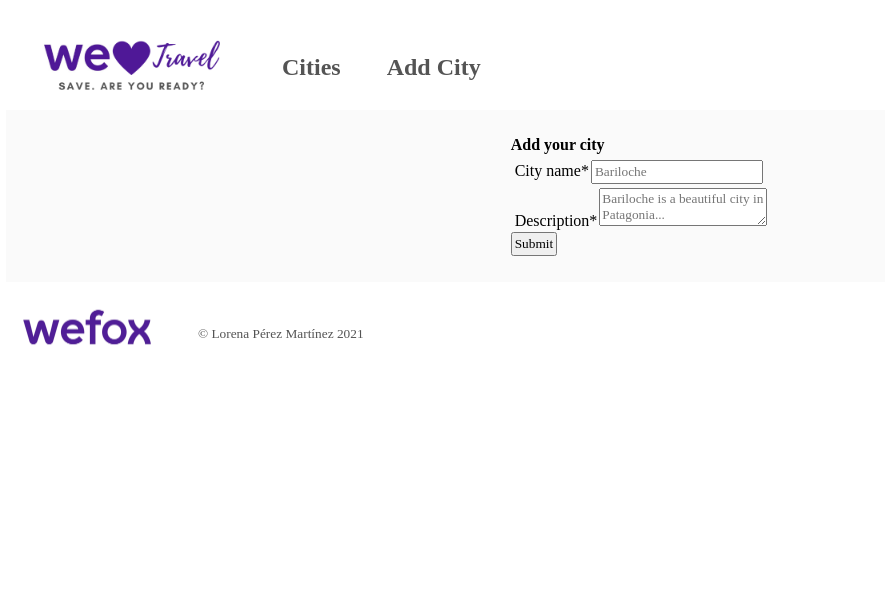
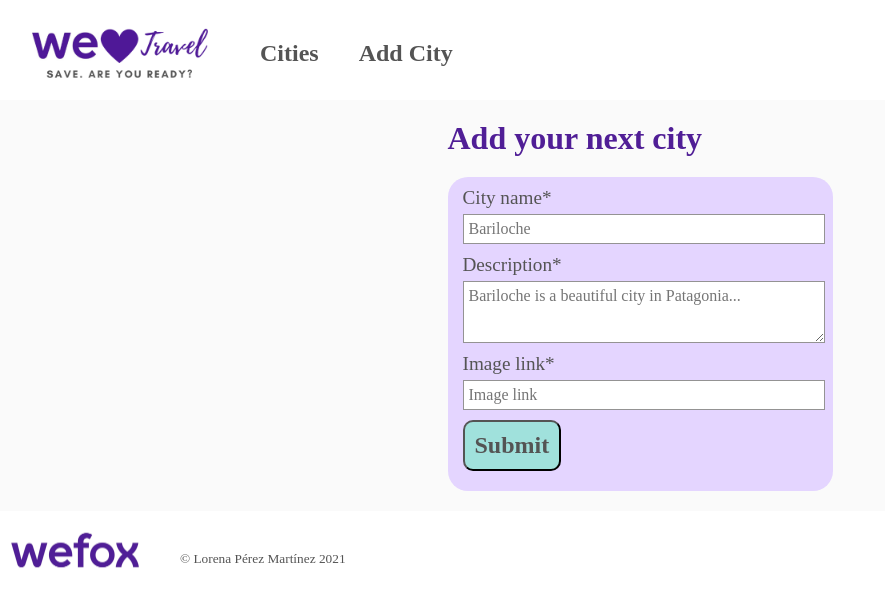
Before and after one commit to lorenapm/react_challenge_wefox, a React (Create React App) app: page /add in a window 1280 px wide. Shown: the top 606 px of the page, without its empty margins (0-885 px from the left). Built offline with nearby package versions, Linux system fonts and the light colour scheme.

Commit message:
change addcity and add css

```diff
--- a/src/App.tsx
+++ b/src/App.tsx
@@ -1,5 +1,5 @@
 import { Switch, Route } from "react-router-dom";
-import './App.css';
+import './stylesheets/App.css';
 
 
 import Header from "./components/Header";
--- a/src/components/AddCity.tsx
+++ b/src/components/AddCity.tsx
@@ -1,7 +1,8 @@
-import React, { useState, useEffect, ChangeEvent } from 'react';
+import React, { useState, ChangeEvent } from 'react';
 import api from "../services/services";
 import dataTypes from "../types/types";
-import City from './City';
+import "../stylesheets/addcity.css";
+
 
 const AddCity: React.FC = () => {
 const initialCityState = {
@@ -12,14 +13,6 @@ const initialCityState = {
 
 const [cities, setCities] = useState<dataTypes>(initialCityState);
 const [submitted, setSubmitted] = useState<boolean>(false);
-const [disabled, setDisabled] = useState<boolean>(true);
-
-
-useEffect(() => {
-    if (cities.title && cities.content && cities.image_url) {
-        setDisabled(false);
-    }
-}, [cities]);
 
 const handleInputChange = (
     event: ChangeEvent<HTMLInputElement | HTMLTextAreaElement>
@@ -28,7 +21,8 @@ const handleInputChange = (
     setCities({ ...cities, [name]: value});
 };
 
-const saveCities = () => {
+const saveCities = (e: React.MouseEvent<HTMLButtonElement>) => {
+    e.preventDefault();
     let data = {
         id:null,
         title: cities.title,
@@ -62,14 +56,15 @@ const newCities = () => {
         <section className="addCity">
             {submitted ? (
                 <div className="citySubmitted">
+                    <div className="citySubmitted__hero"></div>
                     <h4 className="citySubmitted__title">Your next destination successfully!</h4>
                     <button className="citySubmitted__button" onClick={newCities}>Add new city
                     </button>
-                    <a href="/cities" type="button">Go back</a>
+                    <a className="citySubmitted__go" href="/cities" type="button">Go back</a>
                 </div>
             ) : (
                 <div className="upground">
-                    <h4 className="upground__title">Add your city</h4>
+                    <h2 className="upground__title">Add your next city</h2>
                     <form className="upground__form" >
                             <div className="title">
                                 <label className="title__title" htmlFor="title">City name*</label>
@@ -96,22 +91,22 @@ const newCities = () => {
                                 required
                                 />
                             </div>
-                            {/* <div className="image">
-                                <label className="image__title" htmlFor="image">Image link*</label>
+                            <div className="image">
+                                <label className="image__title" htmlFor="image_url">Image link*</label>
                                 <input
                                 type="text"
                                 className="image__input"
                                 id="image_url"
-                                name="content_url"
+                                name="image_url"
                                 placeholder="Image link"
-                                //value={cities.image_url}
+                                value={cities.image_url}
                                 onChange={(handleInputChange)}
                                 required
                                 />
-                            </div> */}
+                            </div>
 
                             <button
-                            className="button"
+                            className="button__add"
                             type="submit"
                             onClick={saveCities}>
                                 Submit
--- a/src/index.css
+++ b/src/index.css
@@ -1,6 +1,6 @@
 * {
   margin: 0;
-  padding: 2px;
+  padding: 0;
   font-family: inherit;
   text-decoration: none;
 }
--- /dev/null
+++ b/src/stylesheets/addcity.css
@@ -0,0 +1,91 @@
+.citySubmitted__hero {
+  background-image: url("../images/addcity.jpg");
+  background-repeat: no-repeat;
+  width: 100vw;
+  height: 421px;
+  background-size: cover;
+}
+@media all and (min-width: 768px) {
+  .citySubmitted__hero {
+    height: 500px;
+  }
+}
+.upground__title {
+  font-size: 2rem;
+  color: #501e96;
+}
+.upground__form {
+  background-color: #e4d5ff;
+  border-radius: 20px;
+  font-size: 1.2rem;
+  color: #545454;
+  padding: 10px;
+  width: 350px;
+  margin-top: 20px;
+  padding: 10px 20px 20px 15px;
+}
+.title__input {
+  display: block;
+  width: 100%;
+  margin-top: 5px;
+  font-size: 1rem;
+  border: solid 1px #949393;
+  padding: 5px;
+}
+.description {
+  margin-top: 10px;
+}
+.description__input {
+  display: block;
+  width: 100%;
+  height: 50px;
+  margin-top: 5px;
+  font-size: 1rem;
+  border: solid 1px #949393;
+  padding: 5px;
+}
+.button__add {
+  background-color: #a0e1dc;
+  color: #545454;
+  font-size: 1.5rem;
+  font-weight: bold;
+  padding: 10px;
+  border-radius: 10px;
+  margin-top: 10px;
+}
+.image__input {
+  display: block;
+  width: 100%;
+  margin-top: 5px;
+  font-size: 1rem;
+  border: solid 1px #949393;
+  padding: 5px;
+}
+.image {
+  margin-top: 10px;
+}
+.citySubmitted__title {
+  font-size: 1.5rem;
+  color: #501e96;
+  margin-left: 30px;
+  margin-top: 30px;
+}
+.citySubmitted__button {
+  background-color: #a0e1dc;
+  color: #545454;
+  font-size: 1.3rem;
+  font-weight: bold;
+  padding: 10px;
+  border-radius: 10px;
+  margin-top: 10px;
+  margin-right: 20px;
+  margin-left: 30px;
+}
+.citySubmitted__go {
+  background-color: #d1cece;
+  color: white;
+  font-size: 1.3rem;
+  font-weight: bold;
+  padding: 10px;
+  border-radius: 10px;
+}
--- a/src/stylesheets/footer.css
+++ b/src/stylesheets/footer.css
@@ -1,5 +1,5 @@
 .footer {
-  width: 100%;
+  width: 100vw;
   background-color: white;
   display: flex;
   justify-content: flex-start;
--- a/src/stylesheets/header.css
+++ b/src/stylesheets/header.css
@@ -1,5 +1,5 @@
 .header {
-  width: 100%;
+  width: 100vw;
   height: 100px;
   background-color: white;
   position: sticky;
--- a/src/stylesheets/listcities.css
+++ b/src/stylesheets/listcities.css
@@ -1,4 +1,5 @@
 .container {
+  width: 100vw;
   background-color: #fafafa;
   padding: 20px 0 20px 0;
   display: flex;
@@ -96,5 +97,9 @@
   font-size: 1.5rem;
   font-weight: bold;
   padding: 10px;
-  border-radius: 10px;
+  border: solid 1px #545454;
+  border-radius: 15px;
 }
+.button {
+  width: 70px;
+}
--- a/tsconfig.json
+++ b/tsconfig.json
@@ -22,5 +22,5 @@
   },
   "include": [
     "src"
-  ]
+, "src/http-common.ts"  ]
 }
```
Also changed, not shown: src/images/addcity.jpg (added), src/stylesheets/App.css (renamed from src/App.css).
